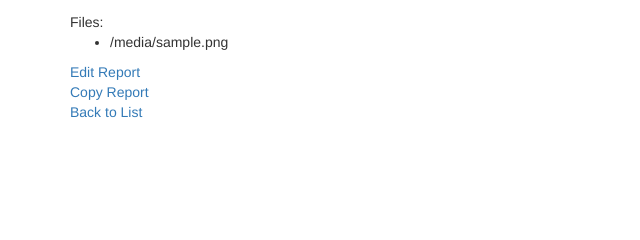
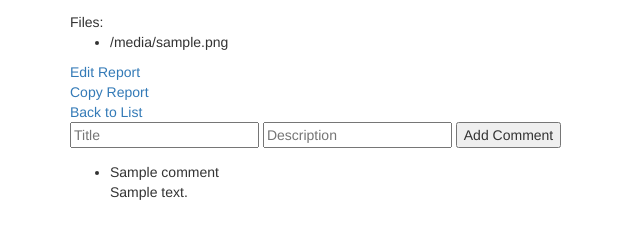
Before and after one commit to mgstigler/cs3240-s15-team19, a Django app: template secure_witness/templates/report.html in a window 1280 px wide. Shown: the part 340-580 px from the top of the page, without its empty margins (0-640 px from the left). Run offline with Django 3.2, Linux system fonts and the light colour scheme; the template is opened without the code that fills it: most values are stand-ins (such as "Sample title", 1, 10 or a date in 2020); parts of the project's set-up code (start-up, migrations or seed data) failed here and were passed over; some libraries are stand-ins or nearby versions.

Commit message:
Implemented basic comment functionality

```diff
--- a/group/urls.py
+++ b/group/urls.py
@@ -36,6 +36,9 @@ urlpatterns = patterns('',
     #/rep/5/
     url(r'^rep/(?P<pk>\d+)/$', secure_witness.views.ReportView.as_view(),
         name='report-detail',),
+
+    url(r'^rep/(?P<report_id>\d+)/add-comment$', secure_witness.views.add_comment,
+        name='report-add-comment'),
 
     #/deleterep/5/
     url(r'^deleterep/(?P<pk>\d+)/$', secure_witness.views.DeleteReportView.as_view(),
--- a/secure_witness/models.py
+++ b/secure_witness/models.py
@@ -20,6 +20,12 @@ class BaseModel(models.Model):
             self.created_at = timezone.now()
         self.updated_at = timezone.now()
         return super(BaseModel, self).save(*args, **kwargs)
+
+class Comment(BaseModel):
+    report = models.ForeignKey('Report')
+
+    title = models.CharField(max_length=50)
+    description = models.CharField(max_length=200)
 
 class Folder(BaseModel):
 
--- a/secure_witness/templates/report.html
+++ b/secure_witness/templates/report.html
@@ -24,6 +24,24 @@
     <a href="{% url "copy" pk=report.id %}">Copy Report</a><br/>
     <a href="{% url 'browse' folder_id=report.folder.id %}">Back to List</a>
 
+    {% if report.id %}
+    <form id="add_comment_form" action="{% url 'report-add-comment' report_id=report.id %}" method="post">
+        {% csrf_token %}
+        <input type="text" name="title" placeholder="Title" />
+        <input type="text" name="description" placeholder="Description" />
+        <input type="submit" value="Add Comment">
+    </form>
+    {% endif %}
+
+    <ul>
+    {% for comment in comment_list %}
+        <li>
+            {{ comment.title }}<br />
+            {{ comment.description }}
+        </li>
+    {% endfor %}
+    </ul>
+
 </div>
 
 {% endblock %}
```
Also changed, not shown: secure_witness/views.py (+23 -2 lines), secure_witness/migrations/0003_auto_20150426_1451.py (added).
